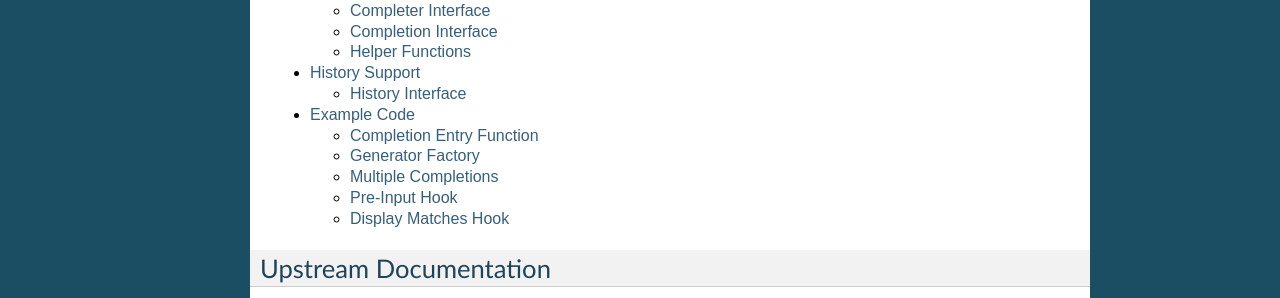
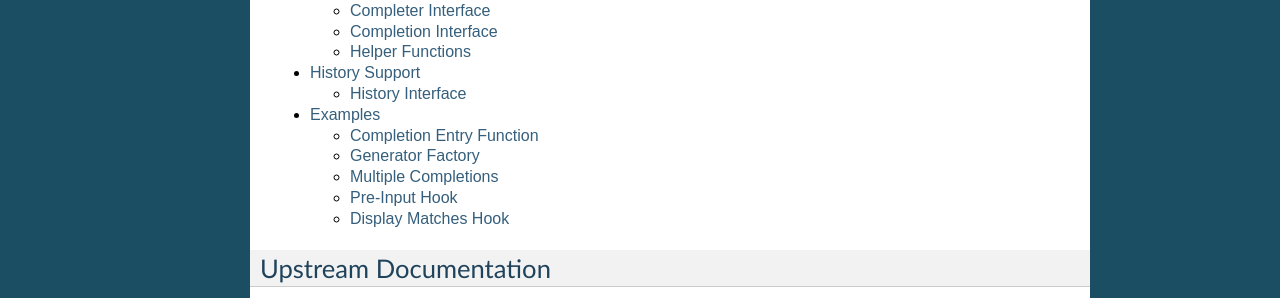
Before and after one commit to stefanholek/rl, a Sphinx documentation site: the page built from docs/index.rst, in a window 1280 px wide. Shown: the part 279-577 px from the top of the page. Built offline with Sphinx 7.4.7, drawn with Linux system fonts in a browser that asks for light colours; pages that are not in the unit, such as notebooks, are missing from menus.

Commit message:
Update docs.

```diff
--- a/README.rst
+++ b/README.rst
@@ -109,7 +109,7 @@ rl requires Python 2.6 or higher. The installer builds GNU Readline 7.0.3
 and a Python extension module.
 
 On Mac OS X make sure you have Xcode Tools installed.
-On Linux and BSD systems you should already have a C compiler but may need to
+On Linux and BSD systems you should already have a C compiler, but may need to
 verify the development environment is complete.
 For example, Ubuntu lacks the Python headers by default and base Fedora is
 missing some compiler configuration.
--- a/docs/examples.rst
+++ b/docs/examples.rst
@@ -1,5 +1,5 @@
 ==================
-Example Code
+Examples
 ==================
 
 Introductory code examples.
--- a/rl/__init__.py
+++ b/rl/__init__.py
@@ -66,7 +66,9 @@ A calling sequence for filename completion may look like this:
 
             * :meth:`~rl.Completion.complete_filename`
 
-                * :attr:`~rl.Completer.directory_rewrite_hook`
+                * :attr:`~rl.Completer.directory_rewrite_hook` or
+
+                * :attr:`~rl.Completer.directory_completion_hook`
 
                 * :attr:`~rl.Completer.filename_dequoting_function`
 
```
